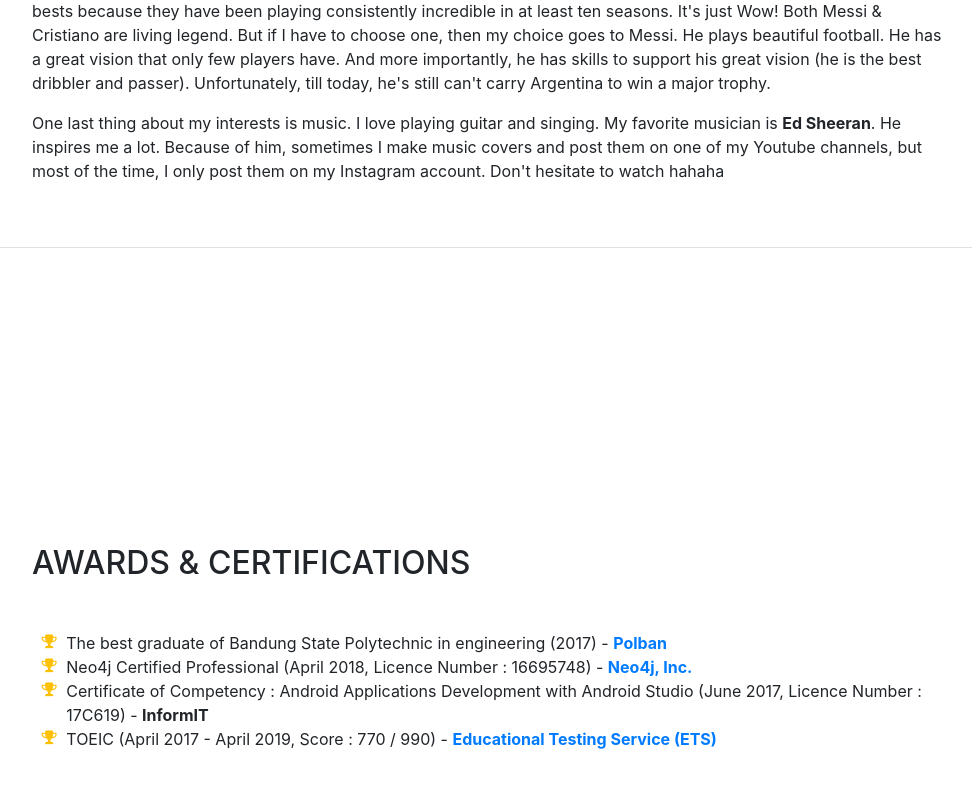
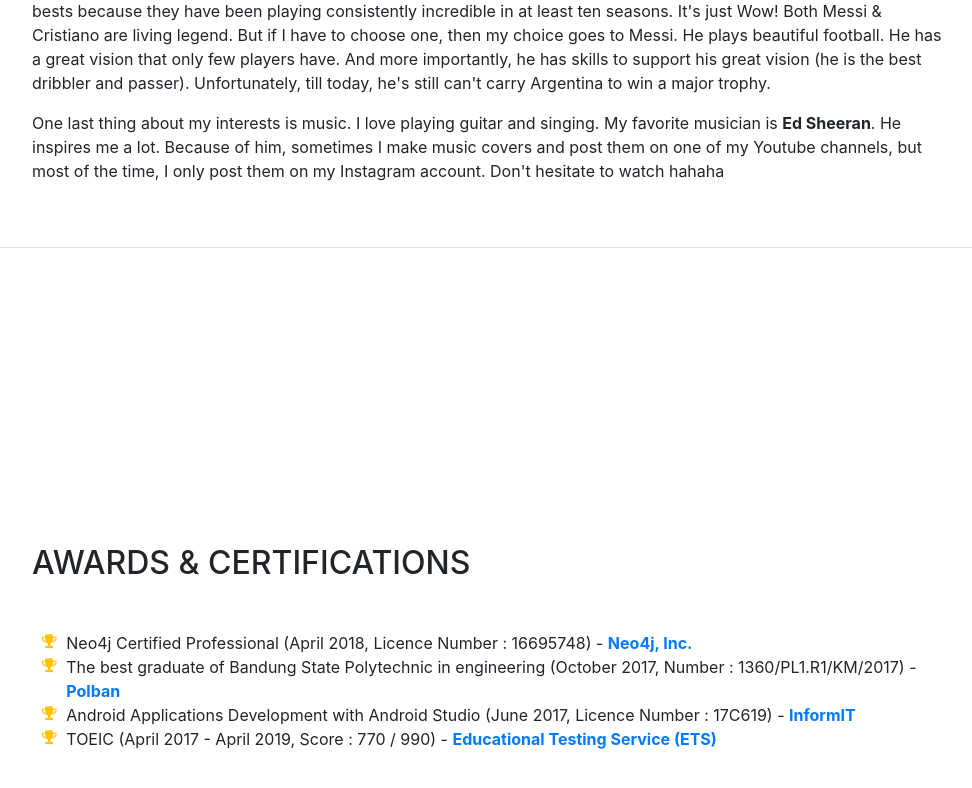
Before and after one commit to faris-id/faris-id.github.io, a website with bundled scripts: page index.html in a window 1280 px wide. Shown: the part 7283-8071 px from the top of the page, without its empty margins (288-1260 px from the left). Built offline with nearby package versions, Linux system fonts and the light colour scheme; a web font is replaced by a local one.

Commit message:
Update awards & certifications section

```diff
--- a/index.html
+++ b/index.html
@@ -519,16 +519,20 @@
           <ul class="fa-ul mb-0">
             <li>
               <i class="fa-li fa fa-trophy text-warning"></i>
-              The best graduate of Bandung State Polytechnic in engineering (2017) - <strong><a href="https://www.polban.ac.id/" target="_blank">Polban</a></strong></li>
+              Neo4j Certified Professional (April 2018, Licence Number : 16695748) - <strong><a href="https://neo4j.com/" target="_blank">Neo4j, Inc.</a></strong>
+            </li>
             <li>
               <i class="fa-li fa fa-trophy text-warning"></i>
-              Neo4j Certified Professional (April 2018, Licence Number : 16695748) - <strong><a href="https://neo4j.com/" target="_blank">Neo4j, Inc.</a></strong></li>
+              The best graduate of Bandung State Polytechnic in engineering (October 2017, Number : 1360/PL1.R1/KM/2017) - <strong><a href="https://www.polban.ac.id/" target="_blank">Polban</a></strong>
+            </li>
             <li>
               <i class="fa-li fa fa-trophy text-warning"></i>
-              Certificate of Competency : Android Applications Development with Android Studio (June 2017, Licence Number : 17C619) - <strong>InformIT</strong></li>
+              Android Applications Development with Android Studio (June 2017, Licence Number : 17C619) - <strong><a href="http://www.informit.tc" target="_blank">InformIT</a></strong>
+            </li>
             <li>
               <i class="fa-li fa fa-trophy text-warning"></i>
-              TOEIC (April 2017 - April 2019, Score : 770 / 990) - <strong><a href="https://www.ets.org/" target="_blank">Educational Testing Service (ETS)</a></strong></li>
+              TOEIC (April 2017 - April 2019, Score : 770 / 990) - <strong><a href="https://www.ets.org/" target="_blank">Educational Testing Service (ETS)</a></strong>
+            </li>
           </ul>
         </div>
       </section>
```
